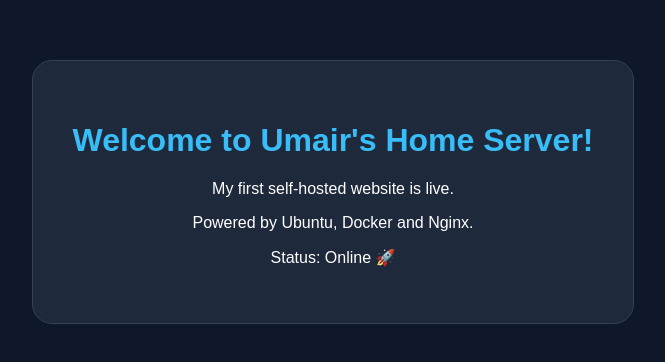
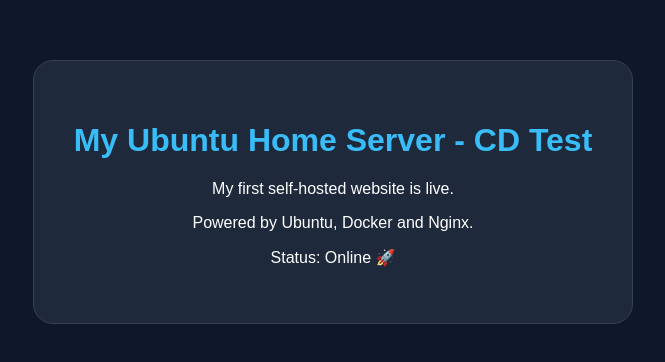
Before and after one commit to mumairms/Ubuntu-Home-Server, a plain HTML site: page site/index.html in a window 1280 px wide. Shown: the part 208-570 px from the top of the page, without its empty margins (307-972 px from the left). Drawn offline with Linux system fonts and the light colour scheme.

Commit message:
Test website deployment

```diff
--- a/site/index.html
+++ b/site/index.html
@@ -1,4 +1,3 @@
-
 <!DOCTYPE html>
 <html lang="en">
 <head>
@@ -27,7 +26,7 @@
 </head>
 <body>
   <div class="card">
-    <h1>Welcome to Umair's Home Server!</h1>
+    <h1>My Ubuntu Home Server - CD Test</h1>
     <p>My first self-hosted website is live.</p>
     <p>Powered by Ubuntu, Docker and Nginx.</p>
     <p>Status: Online 🚀</p>
```
